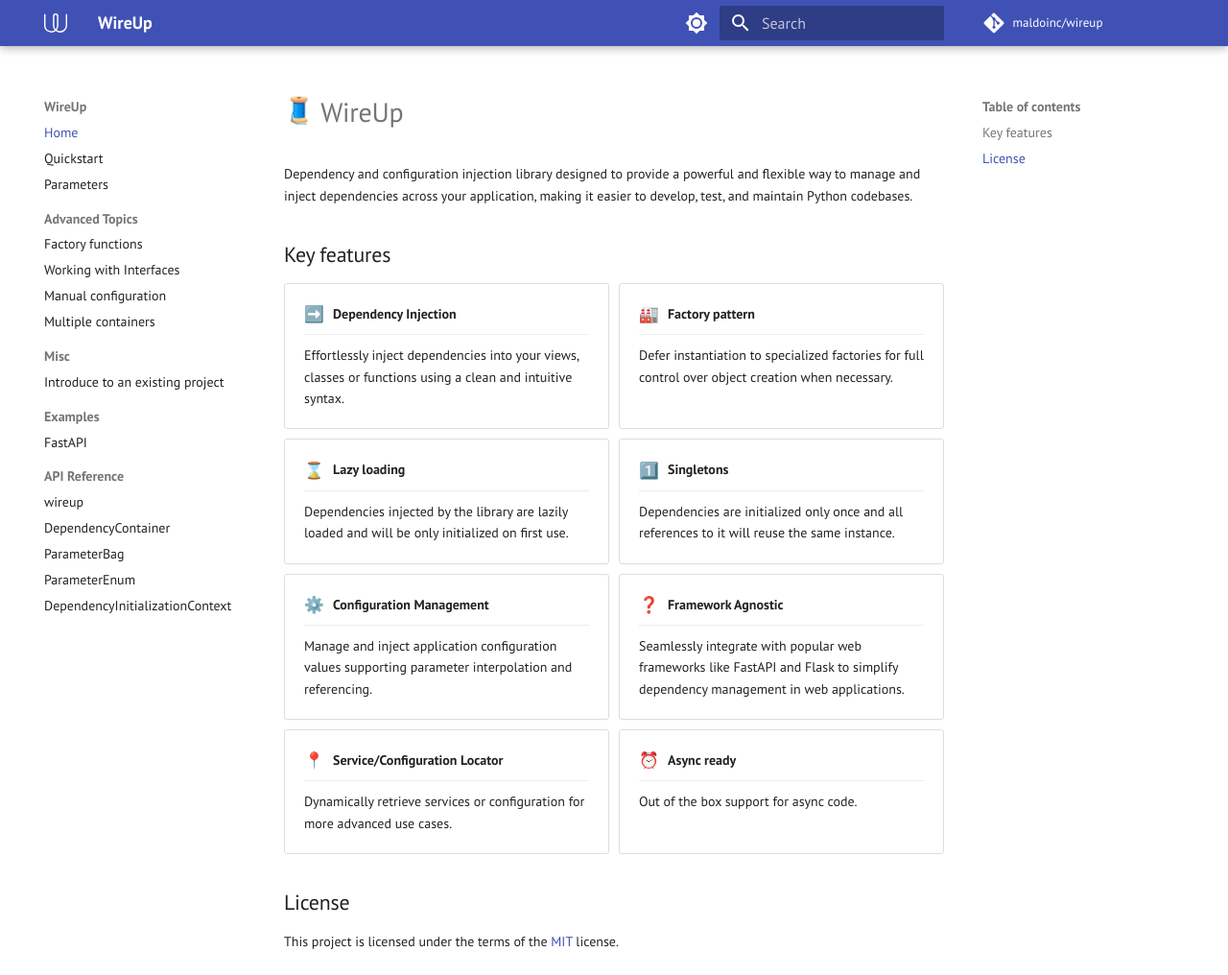
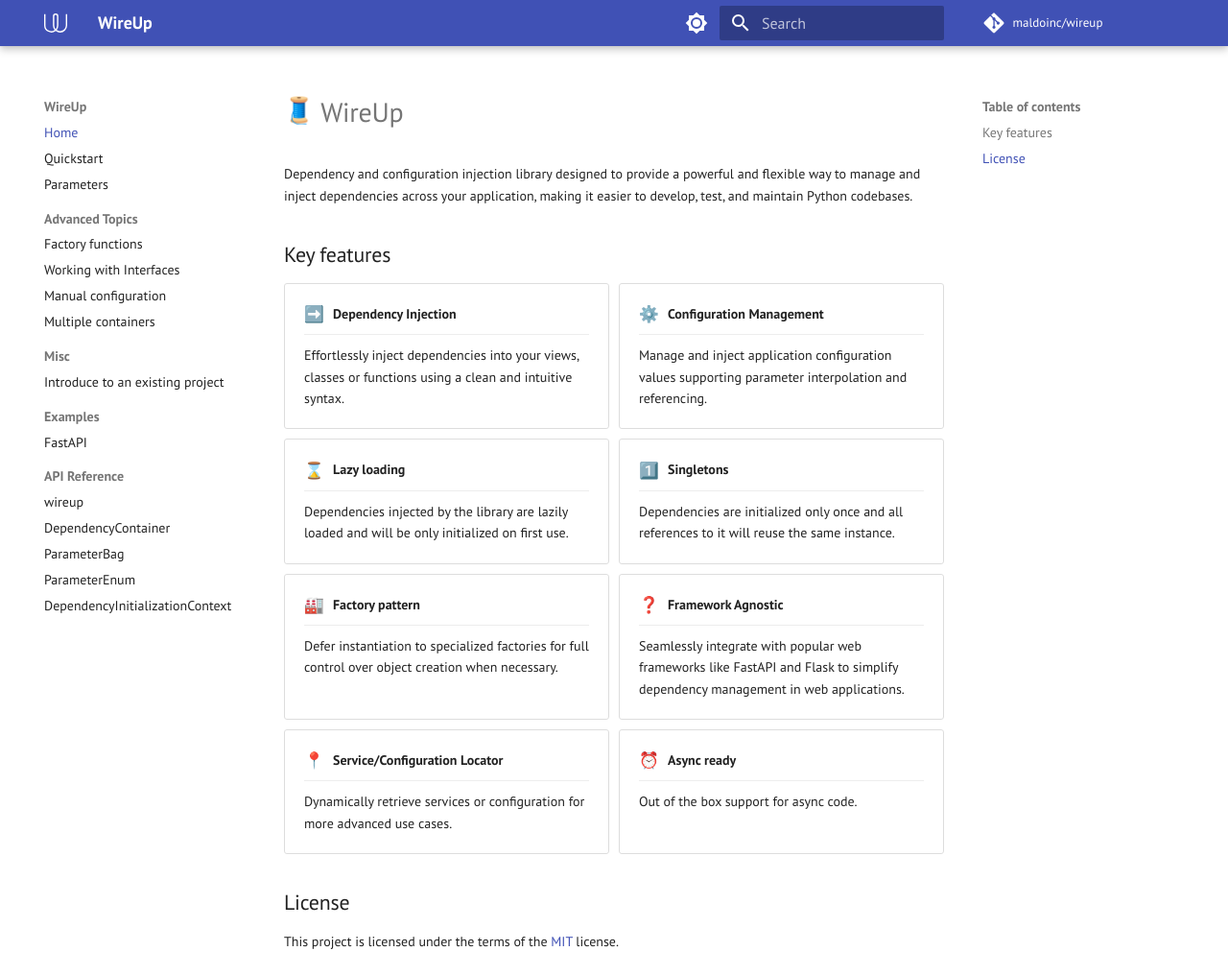
Before and after one commit to maldoinc/wireup, an MkDocs documentation site: the page built from docs/pages/index.md, in a window 1280 px wide and 1016 px high. Shown: the whole window at 96% size. Built offline with MkDocs 1.6.1 and Material for MkDocs 9.7.7, drawn with Linux system fonts in a browser that asks for light colours; emoji names are drawn with the system emoji font; some web fonts are replaced; comment, search, counter and statistics services are not loaded; part of the change alters nothing that is shown.

Commit message:
Reoder entries

```diff
--- a/docs/pages/index.md
+++ b/docs/pages/index.md
@@ -16,10 +16,10 @@ making it easier to develop, test, and maintain Python codebases.
     </div>
     <div class="card">
         <div class="card-title">
-            <img src="https://cdn.jsdelivr.net/gh/jdecked/twemoji@14.1.2/assets/72x72/1f3ed.png" />
-            Factory pattern
+            <img src="https://cdn.jsdelivr.net/gh/jdecked/twemoji@14.1.2/assets/72x72/2699.png" />
+            Configuration Management
         </div>
-        Defer instantiation to specialized factories for full control over object creation when necessary.
+        Manage and inject application configuration values supporting parameter interpolation and referencing.
     </div>
     <div class="card">
         <div class="card-title">
@@ -37,10 +37,10 @@ making it easier to develop, test, and maintain Python codebases.
     </div>
     <div class="card">
         <div class="card-title">
-            <img src="https://cdn.jsdelivr.net/gh/jdecked/twemoji@14.1.2/assets/72x72/2699.png" />
-            Configuration Management
+            <img src="https://cdn.jsdelivr.net/gh/jdecked/twemoji@14.1.2/assets/72x72/1f3ed.png" />
+            Factory pattern
         </div>
-        Manage and inject application configuration values supporting parameter interpolation and referencing.
+        Defer instantiation to specialized factories for full control over object creation when necessary.
     </div>
     <div class="card">
         <div class="card-title">
```
